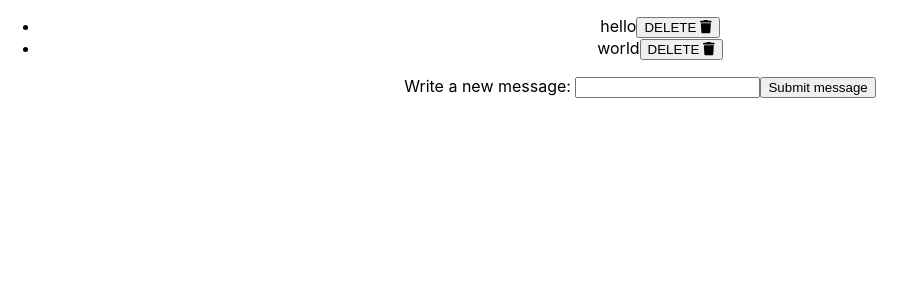
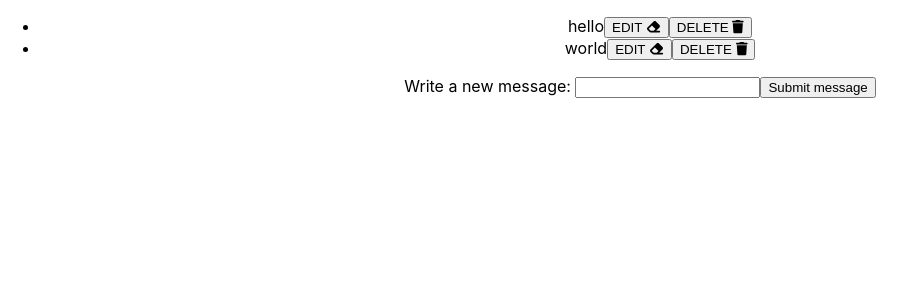
Before and after one commit to MariaTheCoder/react-sandbox, a React (Create React App) app: page / in a window 1280 px wide. Shown: the top 300 px of the page, without its empty margins (0-916 px from the left). Built offline with nearby package versions, Linux system fonts and the light colour scheme.

Commit message:
Add button which is to be used when a user desires to edit a message

```diff
--- a/src/Components/Message.js
+++ b/src/Components/Message.js
@@ -1,10 +1,13 @@
 import { FontAwesomeIcon } from "@fortawesome/react-fontawesome";
-import { faTrash } from "@fortawesome/free-solid-svg-icons";
+import { faEraser, faTrash } from "@fortawesome/free-solid-svg-icons";
 
 export default function List(props) {
   return (
     <li>
       {props.mes}
+      <button onClick={() => console.log("edit me")}>
+        EDIT <FontAwesomeIcon icon={faEraser} />
+      </button>
       <button onClick={() => props.deleteItem(props.index)}>
         DELETE <FontAwesomeIcon icon={faTrash} />
       </button>
```
